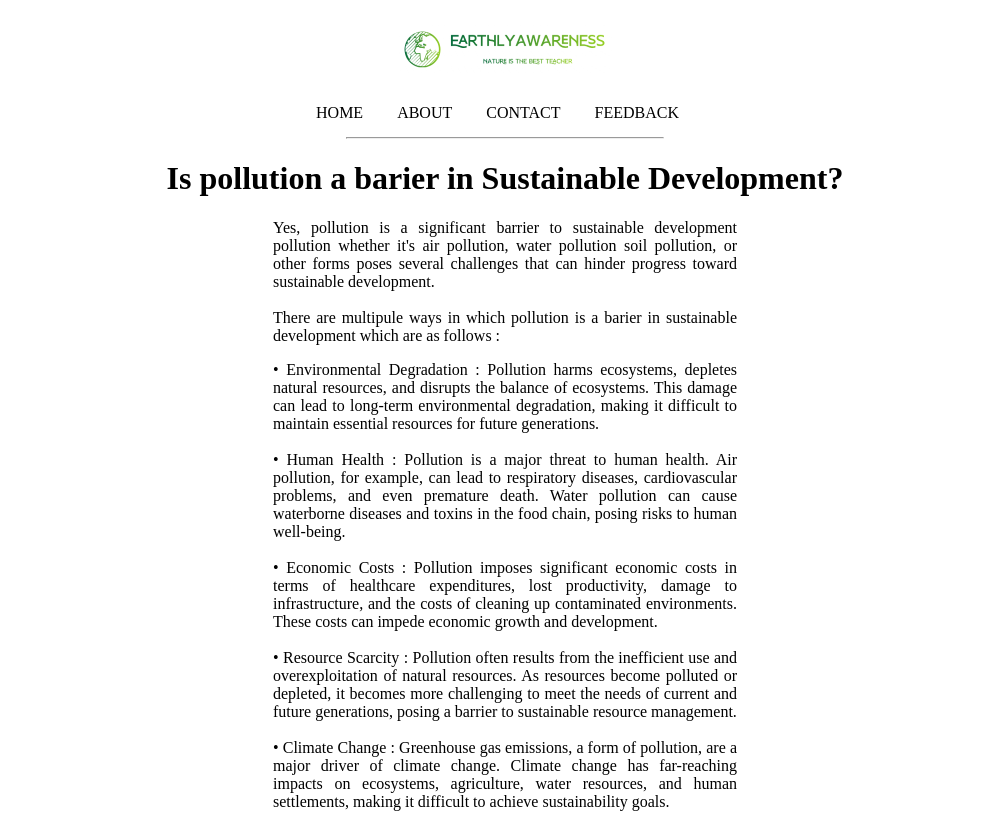
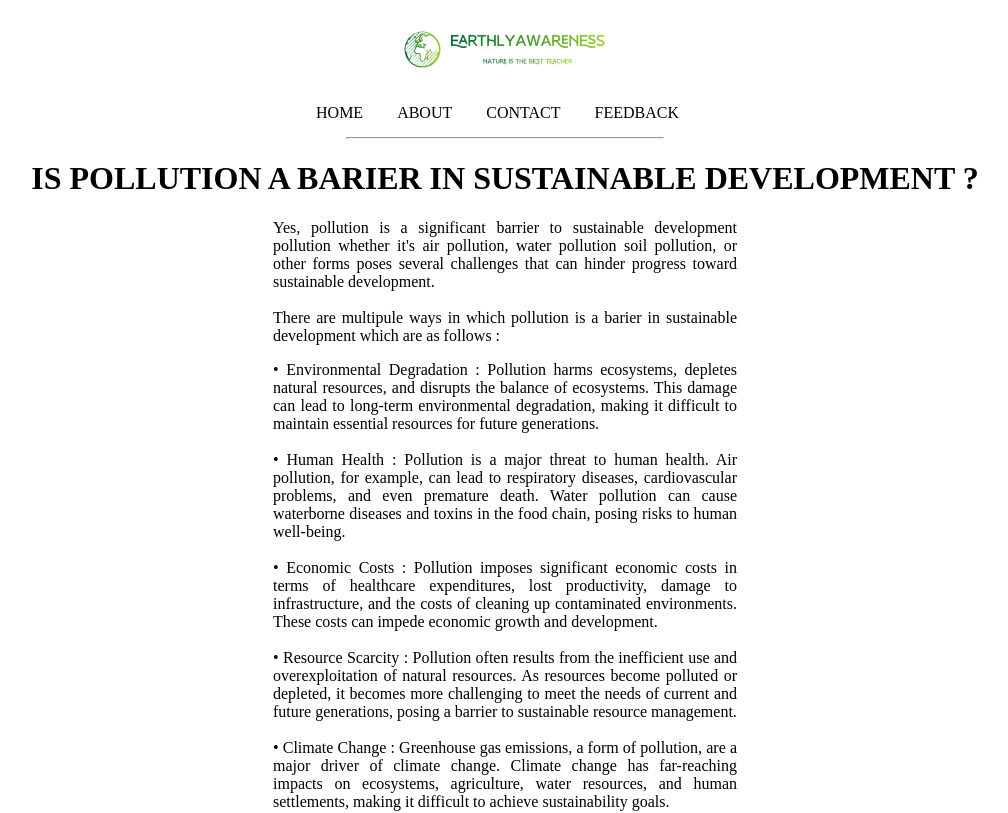
Before and after one commit to GouravSinha02/earthlyawarness, a plain HTML site: page four.html.html in a window 1280 px wide. Shown: the top 813 px of the page, without its empty margins (135-1143 px from the left). Drawn offline with Linux system fonts and the light colour scheme.

Commit message:
Update four.html.html

```diff
--- a/four.html.html
+++ b/four.html.html
@@ -17,7 +17,7 @@
 
 <hr style="width:25%;">
 
-<h1 style="text-align:center; ">Is pollution a barier in Sustainable Development?</h1>
+<h1 style="text-align:center; ">IS POLLUTION A BARIER IN SUSTAINABLE DEVELOPMENT ?</h1>
 
 <p style="text-align:justify; padding-right:400px; padding-left:400px;">Yes, pollution is a significant barrier to sustainable development pollution whether it's air pollution, water pollution soil pollution, or other forms poses several challenges that can hinder progress toward sustainable development.<br><br>There are multipule ways in which pollution is a barier in sustainable development which are as follows :</p>
 
```
